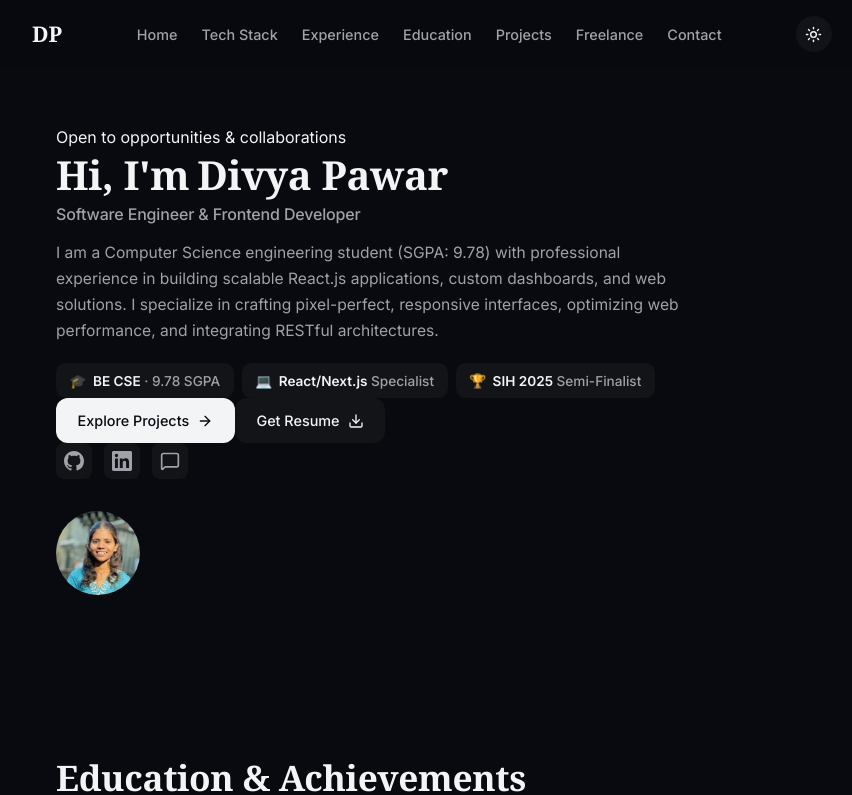
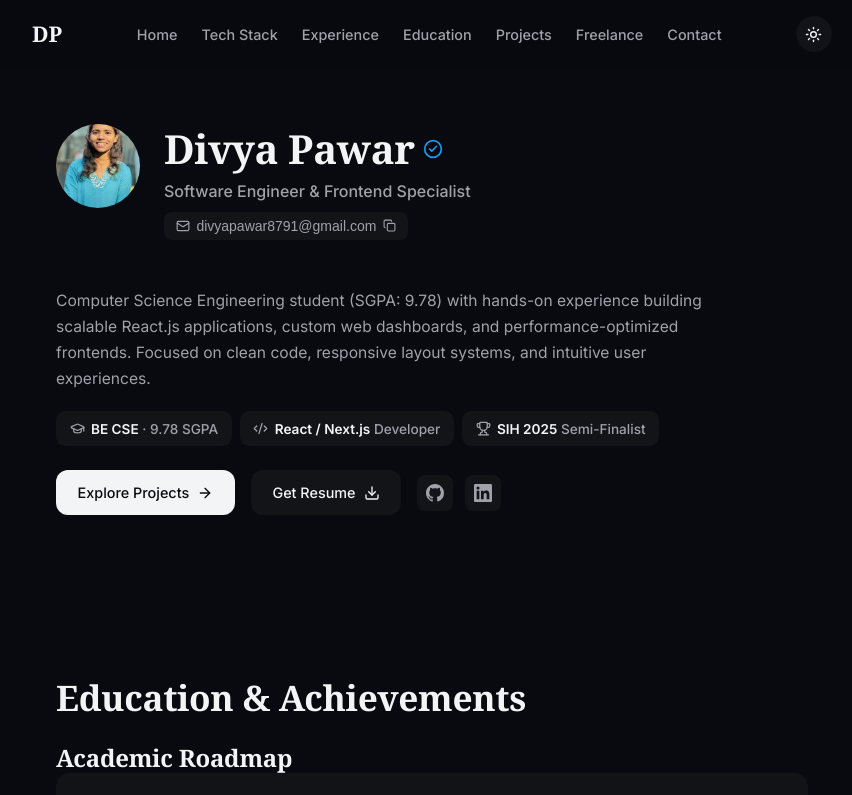
Before and after one commit to DIVYA-PAWAR-03/PortFolio2026, a React (Vite) app: page / in a window 1280 px wide. Shown: the top 795 px of the page, without its empty margins (208-1060 px from the left). Built offline with nearby package versions, Linux system fonts and the light colour scheme; a web font is replaced by a local one.

Commit message:
style: redesign Hero section with minimalist layout, Cactus Classical Serif font, and Lucide icons

```diff
--- a/src/components/Hero.tsx
+++ b/src/components/Hero.tsx
@@ -1,52 +1,80 @@
-import { ArrowRight, Download, MessageSquare } from 'lucide-react';
+import { useState } from 'react';
+import { ArrowRight, Download, Mail, CheckCircle2, GraduationCap, Code2, Trophy, Copy, Check } from 'lucide-react';
 import profileImg from '../assets/profile.png';
 
-// Inline brand SVGs (not available in lucide-react v1)
-const GithubIcon = ({ size = 20 }: { size?: number }) => (
+const GithubIcon = ({ size = 18 }: { size?: number }) => (
   <svg width={size} height={size} viewBox="0 0 24 24" fill="currentColor" aria-hidden="true">
     <path d="M12 0C5.37 0 0 5.37 0 12c0 5.31 3.435 9.795 8.205 11.385.6.105.825-.255.825-.57 0-.285-.015-1.23-.015-2.235-3.015.555-3.795-.735-4.035-1.41-.135-.345-.72-1.41-1.23-1.695-.42-.225-1.02-.78-.015-.795.945-.015 1.62.87 1.845 1.23 1.08 1.815 2.805 1.305 3.495.99.105-.78.42-1.305.765-1.605-2.67-.3-5.46-1.335-5.46-5.925 0-1.305.465-2.385 1.23-3.225-.12-.3-.54-1.53.12-3.18 0 0 1.005-.315 3.3 1.23.96-.27 1.98-.405 3-.405s2.04.135 3 .405c2.295-1.56 3.3-1.23 3.3-1.23.66 1.65.24 2.88.12 3.18.765.84 1.23 1.905 1.23 3.225 0 4.605-2.805 5.625-5.475 5.925.435.375.81 1.095.81 2.22 0 1.605-.015 2.895-.015 3.3 0 .315.225.69.825.57A12.02 12.02 0 0 0 24 12c0-6.63-5.37-12-12-12z"/>
   </svg>
 );
 
-const LinkedinIcon = ({ size = 20 }: { size?: number }) => (
+const LinkedinIcon = ({ size = 18 }: { size?: number }) => (
   <svg width={size} height={size} viewBox="0 0 24 24" fill="currentColor" aria-hidden="true">
     <path d="M20.447 20.452h-3.554v-5.569c0-1.328-.027-3.037-1.852-3.037-1.853 0-2.136 1.445-2.136 2.939v5.667H9.351V9h3.414v1.561h.046c.477-.9 1.637-1.85 3.37-1.85 3.601 0 4.267 2.37 4.267 5.455v6.286zM5.337 7.433a2.062 2.062 0 0 1-2.063-2.065 2.064 2.064 0 1 1 2.063 2.065zm1.782 13.019H3.555V9h3.564v11.452zM22.225 0H1.771C.792 0 0 .774 0 1.729v20.542C0 23.227.792 24 1.771 24h20.451C23.2 24 24 23.227 24 22.271V1.729C24 .774 23.2 0 22.222 0h.003z"/>
   </svg>
 );
 
 export default function Hero() {
+  const [copied, setCopied] = useState(false);
+  const email = "divyapawar8791@gmail.com";
+
+  const handleCopyEmail = () => {
+    navigator.clipboard.writeText(email);
+    setCopied(true);
+    setTimeout(() => setCopied(false), 2000);
+  };
+
   return (
     <section id="home" className="hero-container section">
       <div className="hero-grid">
+        <div className="hero-profile-row reveal">
+          <div className="avatar-frame">
+            <img
+              src={profileImg}
+              alt="Divya Pawar"
+              className="avatar-img"
+            />
+          </div>
+          <div className="hero-intro">
+            <h1 className="hero-name">
+              Divya Pawar
+              <CheckCircle2 size={20} className="verified-icon" aria-label="Verified Engineer" />
+            </h1>
+            <p className="hero-role">Software Engineer & Frontend Specialist</p>
+            <button
+              type="button"
+              onClick={handleCopyEmail}
+              className="email-copy-btn"
+              title="Copy Email Address"
+            >
+              <Mail size={14} />
+              <span>{email}</span>
+              {copied ? <Check size={14} className="accent-link" /> : <Copy size={13} />}
+            </button>
+          </div>
+        </div>
+
         <div className="hero-content reveal">
-          <div className="hero-tagline">
-            <span className="glow-bullet"></span>
-            Open to opportunities & collaborations
-          </div>
-          <h1 className="hero-name">
-            Hi, I'm <span className="gradient-text">Divya Pawar</span>
-          </h1>
-          <h3 className="hero-role">Software Engineer & Frontend Developer</h3>
           <p className="hero-description">
-            I am a Computer Science engineering student (SGPA: 9.78) with professional experience in building scalable React.js applications, custom dashboards, and web solutions. I specialize in crafting pixel-perfect, responsive interfaces, optimizing web performance, and integrating RESTful architectures.
+            Computer Science Engineering student (SGPA: 9.78) with hands-on experience building scalable React.js applications, custom web dashboards, and performance-optimized frontends. Focused on clean code, responsive layout systems, and intuitive user experiences.
           </p>
 
           <div className="hero-quick-stats">
             <div className="stat-pill">
-              <span className="stat-icon">🎓</span>
+              <GraduationCap size={15} />
               <span><strong>BE CSE</strong> · 9.78 SGPA</span>
             </div>
             <div className="stat-pill">
-              <span className="stat-icon">💻</span>
-              <span><strong>React/Next.js</strong> Specialist</span>
+              <Code2 size={15} />
+              <span><strong>React / Next.js</strong> Developer</span>
             </div>
             <div className="stat-pill">
-              <span className="stat-icon">🏆</span>
+              <Trophy size={15} />
               <span><strong>SIH 2025</strong> Semi-Finalist</span>
             </div>
           </div>
 
-          <div className="hero-cta">
+          <div className="hero-actions-row">
             <a href="#projects" className="btn btn-primary">
               Explore Projects <ArrowRight size={16} />
             </a>
@@ -57,7 +85,6 @@ export default function Hero() {
             >
               Get Resume <Download size={16} />
             </a>
-          </div>
 
             <div className="hero-socials">
               <a
@@ -66,8 +93,9 @@ export default function Hero() {
                 rel="noopener noreferrer"
                 className="social-icon-btn"
                 title="GitHub"
+                aria-label="GitHub Profile"
               >
-              <GithubIcon size={20} />
+                <GithubIcon size={18} />
               </a>
               <a
                 href="https://linkedin.com/in/Divyapawar31"
@@ -75,29 +103,10 @@ export default function Hero() {
                 rel="noopener noreferrer"
                 className="social-icon-btn"
                 title="LinkedIn"
+                aria-label="LinkedIn Profile"
               >
-              <LinkedinIcon size={20} />
+                <LinkedinIcon size={18} />
               </a>
-            <a
-              href="#contact"
-              className="social-icon-btn"
-              title="Email / Message"
-            >
-              <MessageSquare size={20} />
-            </a>
-          </div>
-        </div>
-
-        <div className="hero-image-area reveal">
-          <div className="avatar-frame">
-            <div className="glow-circle cyan"></div>
-            <div className="glow-circle violet"></div>
-            <div className="avatar-image-container">
-              <img
-                src={profileImg}
-                alt="Divya Pawar"
-                className="avatar-img"
-              />
             </div>
           </div>
         </div>
```
Lines whose indentation alone changed are shown as unchanged.
